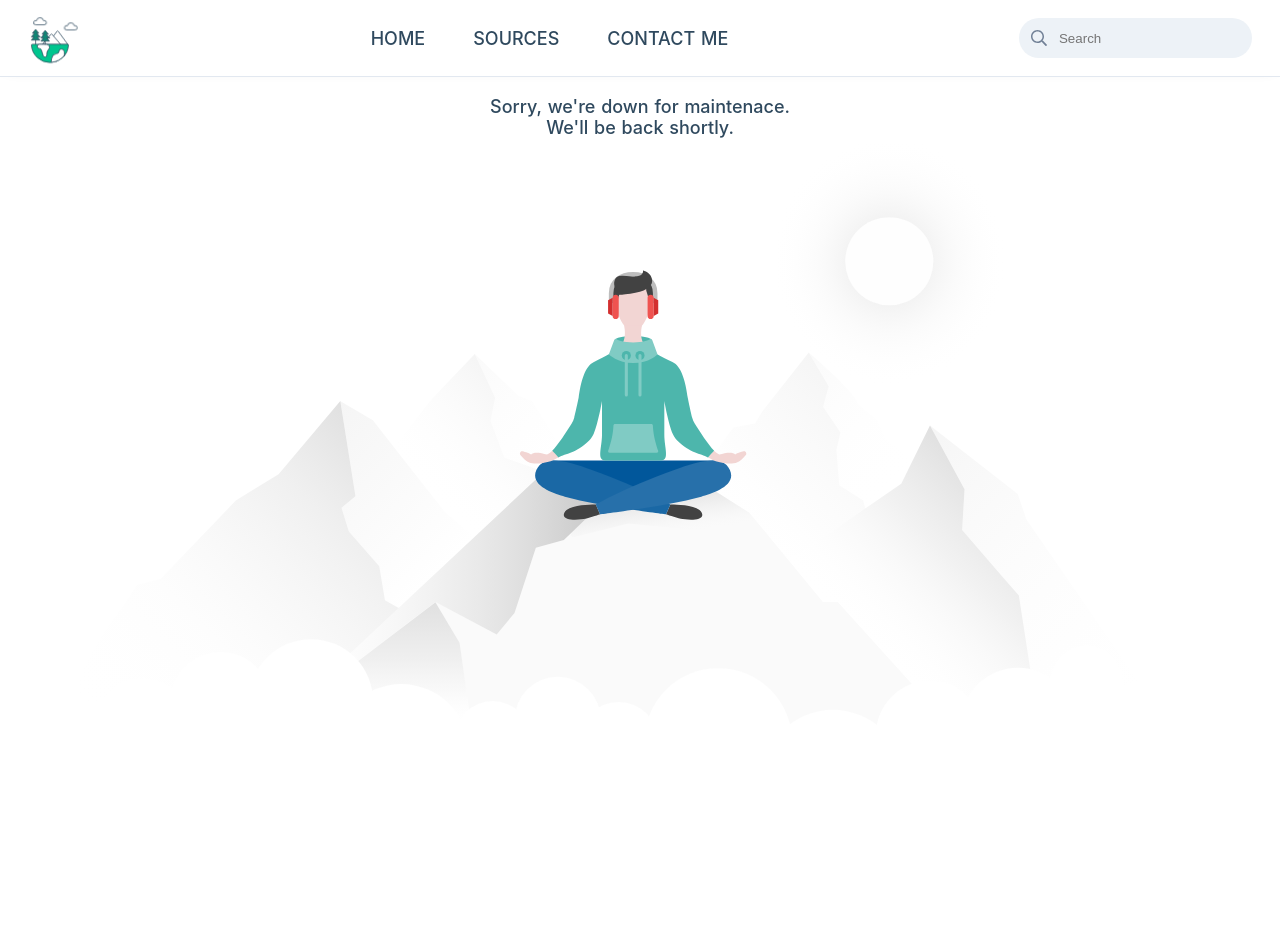
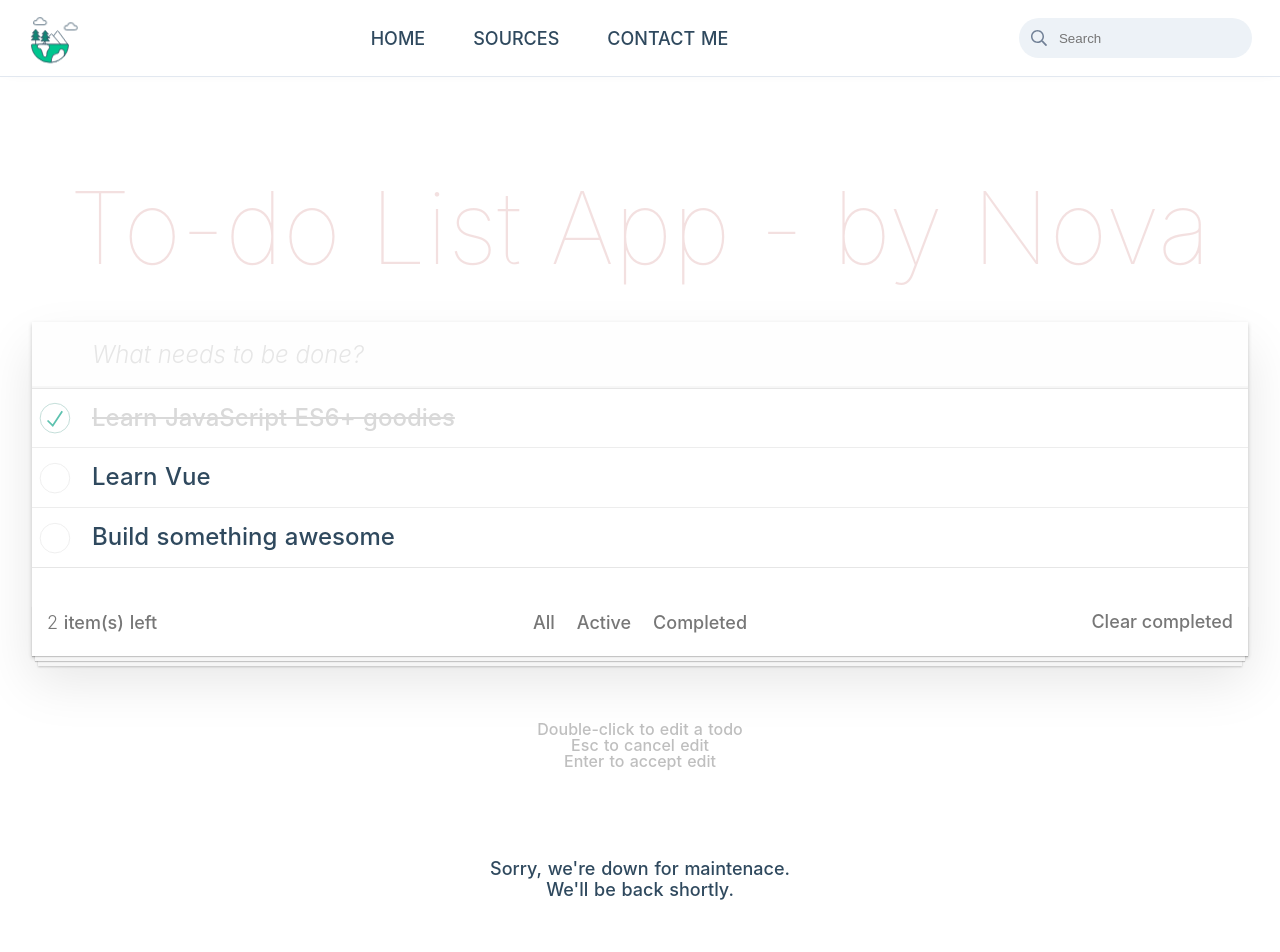
Before and after one commit to hoangvanhoa1701/hoangvanhoaprofile, a Nuxt app: page /sources in a window 1280 px wide. Shown: the top 952 px of the page. After the commit the page ends 912 px from the top, so only its background shows below. Built offline with nearby package versions, Linux system fonts and the light colour scheme.

Commit message:
update page sources

```diff
--- a/pages/sources/index.vue
+++ b/pages/sources/index.vue
@@ -1,13 +1,5 @@
 <template>
-  <div>
-    <div class="containerCV" id="AboutMe">
-      <img src="@/assets/image/testSVG.svg" alt />
-      <div style="text-align:center;text-align: center;position: relative;bottom: 832px;">
-        Sorry, we're down for maintenace.
-        <div>We'll be back shortly.</div>
-      </div>
-    </div>
-
+  <div style="padding-top: 180px;">
     <div class="containerCV">
       <div class="toDoAppStyle">
         <section class="todoapp">
@@ -76,6 +68,13 @@
           <p>Esc to cancel edit</p>
           <p>Enter to accept edit</p>
         </footer>
+      </div>
+    </div>
+
+    <div class="containerCV" id="AboutMe">
+      <div style="text-align:center;">
+        Sorry, we're down for maintenace.
+        <div>We'll be back shortly.</div>
       </div>
     </div>
   </div>
```
